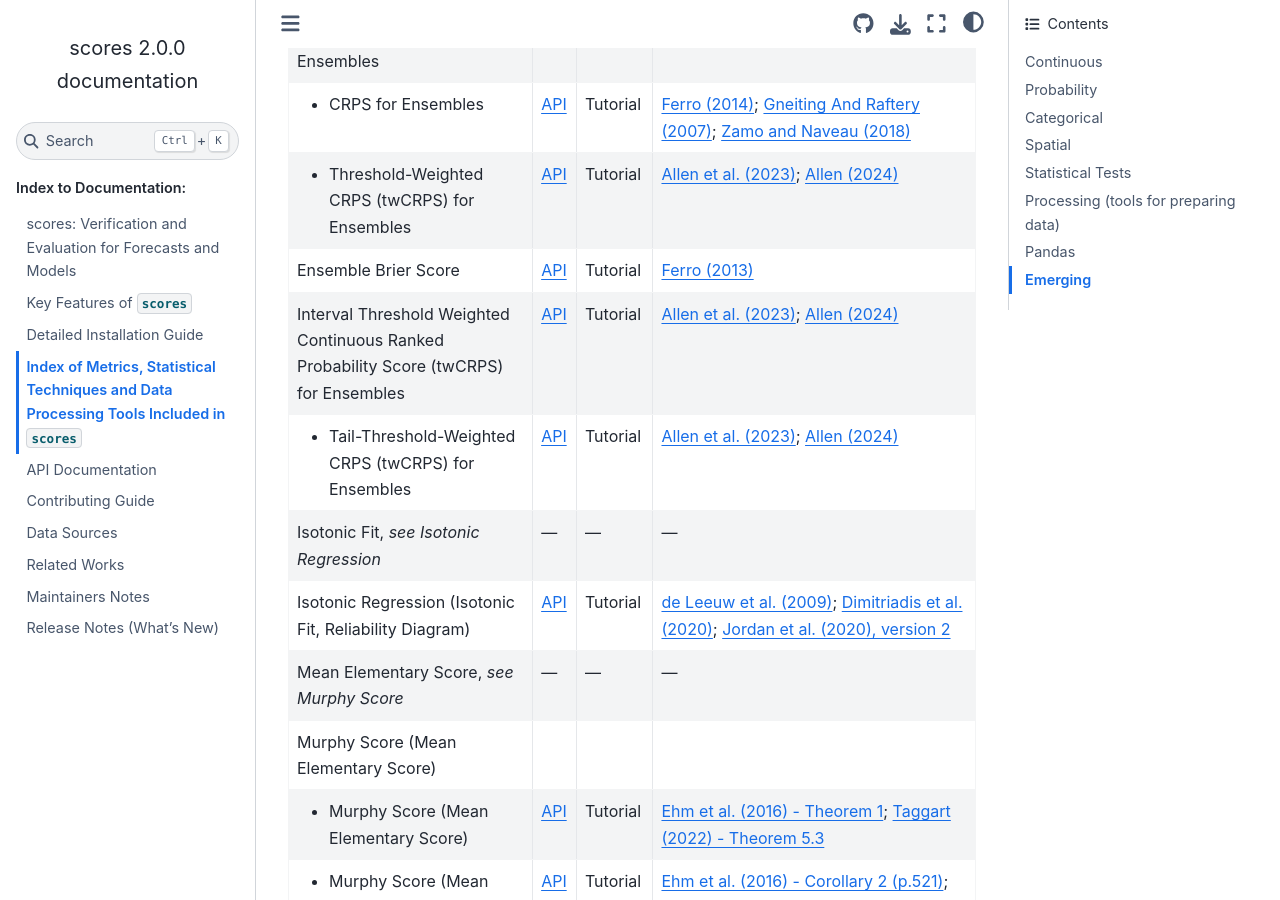
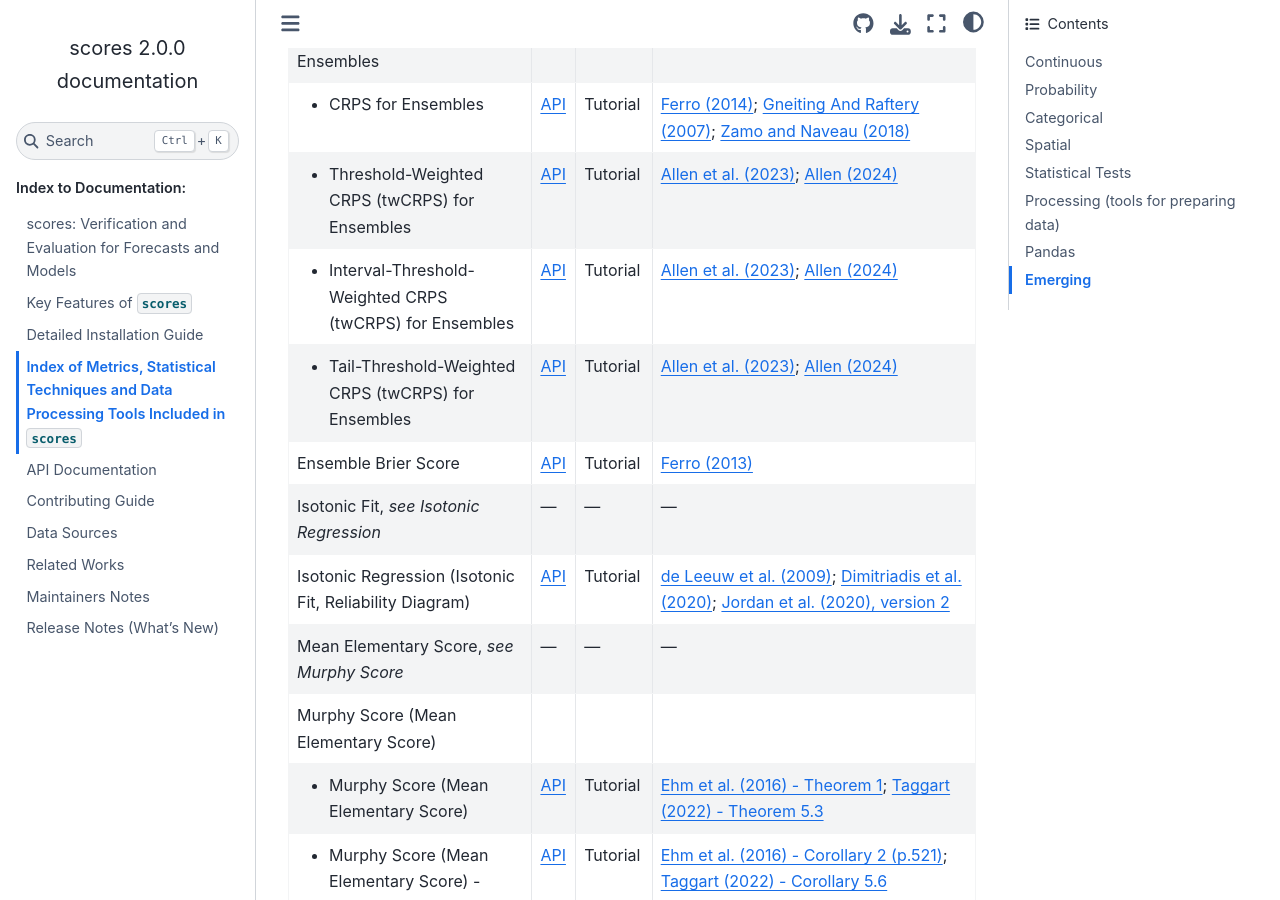
Before and after one commit to nci/scores, a Sphinx documentation site: the page built from docs/included.md, in a window 1280 px wide and 900 px high, scrolled down 3071 px. Built offline with Sphinx 7.4.7 and the Sphinx Book theme 1.1.4, drawn with Linux system fonts in a browser that asks for light colours; pages that are not in the unit, such as notebooks, are missing from menus.

Commit message:
fix included.md

```diff
--- a/docs/included.md
+++ b/docs/included.md
@@ -206,11 +206,8 @@
   - [API](api.md#scores.probability.tw_crps_for_ensemble)
   - [Tutorial](project:./tutorials/Threshold_Weighted_CRPS_for_Ensembles.md)
   - [Allen et al. (2023)](https://doi.org/10.1137/22M1532184); [Allen (2024)](https://doi.org/10.18637/jss.v110.i08)
-* - Ensemble Brier Score
-  - [API](api.md#scores.probability.ensemble_brier_score)
-  - [Tutorial](project:./tutorials/Brier_Score.md)
-  - [Ferro (2013)](https://doi.org/10.1002/qj.2270)
-* - Interval Threshold Weighted Continuous Ranked Probability Score (twCRPS) for Ensembles
+* -
+    - Interval-Threshold-Weighted CRPS (twCRPS) for Ensembles
   - [API](api.md#scores.probability.interval_tw_crps_for_ensemble)
   - [Tutorial](project:./tutorials/Threshold_Weighted_CRPS_for_Ensembles.md)
   - [Allen et al. (2023)](https://doi.org/10.1137/22M1532184); [Allen (2024)](https://doi.org/10.18637/jss.v110.i08)
```
Also changed, not shown: other parts of docs/included.md (+4 -0 lines).
